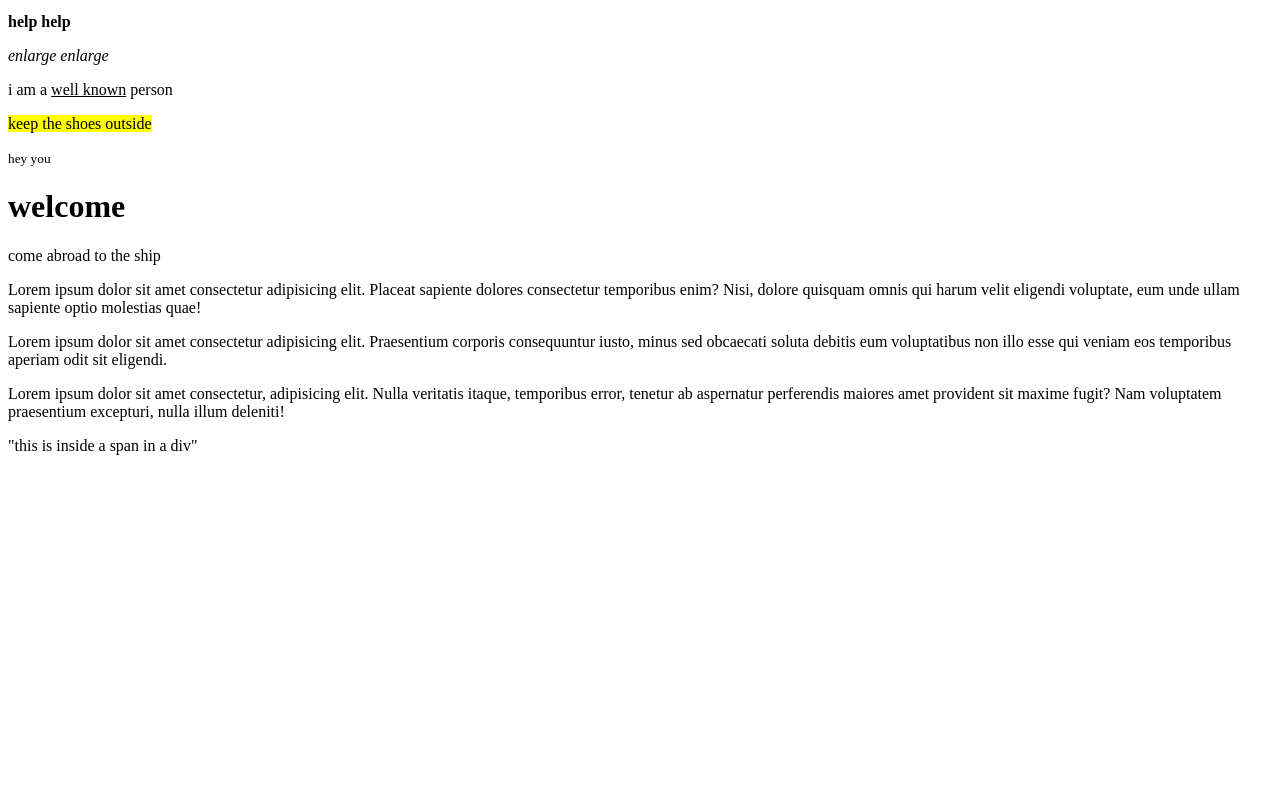
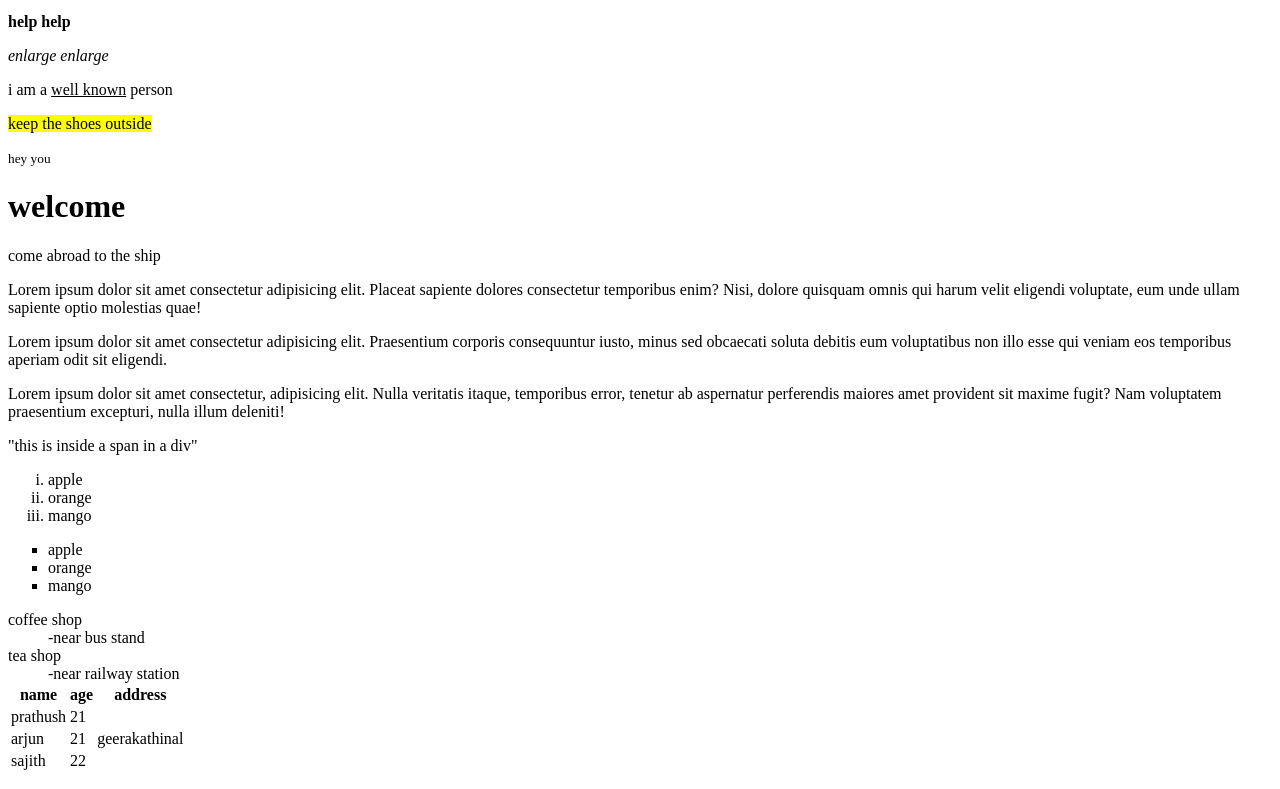
Before and after one commit to arjunvishnu2233/main, a plain HTML site: page main.html in a window 1280 px wide. Shown: the part 1185-1974 px from the top of the page. Before the commit the page ends 1648 px from the top, so only its background shows below. Drawn offline with Linux system fonts and the light colour scheme.

Commit message:
the file is added

```diff
--- a/main.html
+++ b/main.html
@@ -37,6 +37,56 @@
             <span>"this is inside a span in a div"</span>
         </div>
 
+        <ol type="i">
+            <li>apple</li>
+            <li>orange</li>
+            <li>mango</li>
+        </ol>
+        <ul style="list-style-type: square;">
+             <li>apple</li>
+            <li>orange</li>
+            <li>mango</li>
+
+        </ul>
+        <dl>
+            <dt>coffee shop</dt>
+            <dd>-near bus stand</dd>
+            <dt>tea shop</dt>
+            <dd>-near railway station</dd>
+
+            <table>
+                <thead>
+                <tr>
+                <th colspan="1">name</th>
+                <th>age</th>
+                <th>address</th>
+                </tr>
+                </thead>
+
+                <tbody>
+
+                    <tr>
+                <td>prathush</td>
+                <td>21</td>
+                <td rowspan="3">geerakathinal</td>
+                    </tr>
+                    <tr>
+                        <td>arjun</td>
+                        <td>21</td>
+
+                    </tr>
+                    <tr>
+                        <td>sajith</td>
+                        <td>22</td>
+
+                    </tr>
+
+
+
+                </tbody>
+            </table>
+        </dl>
+
 
 </body>
 </html>
```
